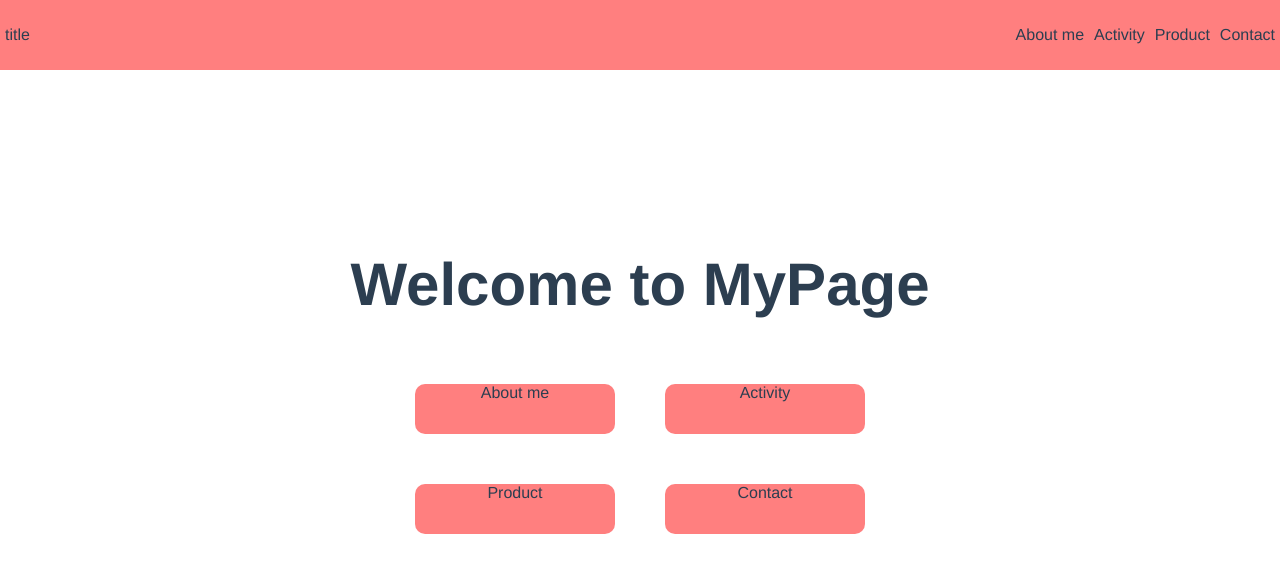
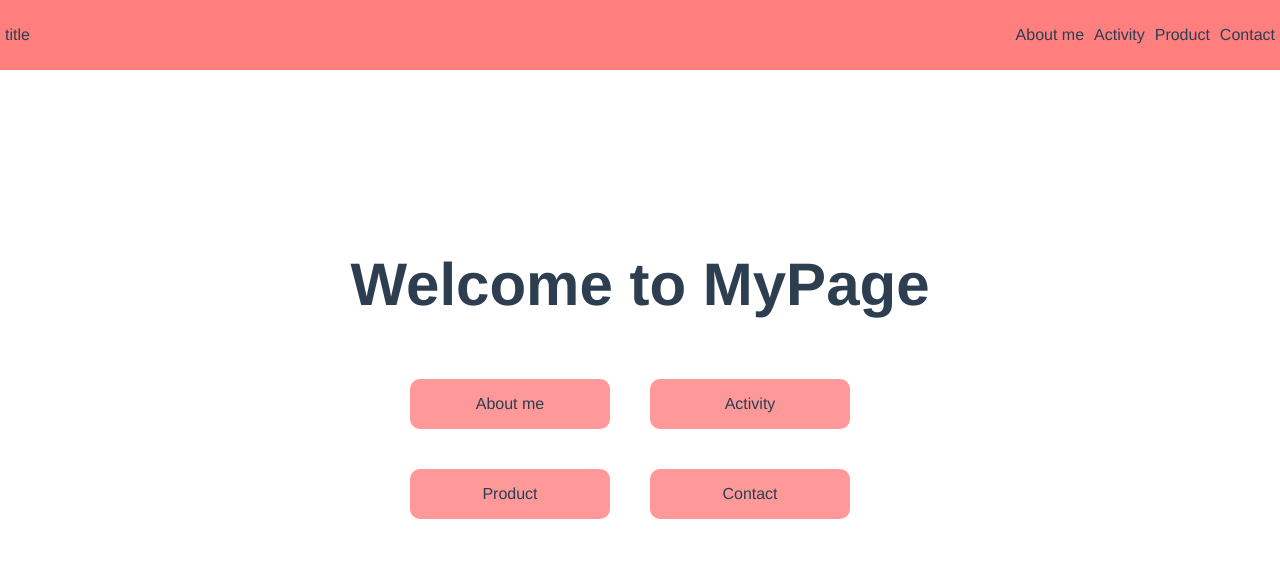
Before and after one commit to huma17ax/MyPages, a Vue app: page / in a window 1280 px wide. Shown: the top 572 px of the page. Built offline with nearby package versions, Linux system fonts and the light colour scheme.

Commit message:
improve toppage & add button

```diff
--- /dev/null
+++ b/src/components/Button.vue
@@ -0,0 +1,66 @@
+<template>
+    <div
+    class="button-item"
+    v-on:mouseover="mouseOver"
+    v-on:mouseout="mouseOut"
+    v-bind:style="styles">
+        <slot></slot>
+    </div>
+</template>
+
+<script>
+export default {
+  name: 'mybutton',
+  data: function () {
+    return {
+      baseColor: '#FF9999',
+      gradColor: '#FF4040'
+    }
+  },
+  methods: {
+    mouseOver: function () {
+    },
+    mouseOut: function () {
+    }
+  },
+  computed: {
+    styles () {
+      return {
+        '--base-color': this.baseColor,
+        '--grad-color': this.gradColor
+      }
+    }
+  }
+}
+</script>
+
+<style scoped>
+.button-item {
+    width: 200px;
+    height: 50px;
+    border-radius: 10px;
+    cursor: pointer;
+    line-height: 50px;
+
+    --base-color: white;
+    --grad-color: white;
+
+    background-color: var(--base-color);
+}
+
+.button-item:hover {
+    background: linear-gradient(to right,var(--base-color),var(--base-color) 30%, var(--grad-color) 50%, var(--base-color) 70%, var(--base-color));
+    background-size: 500% 100%;
+    animation-name: animation-hover;
+    animation-duration: 1s;
+    animation-timing-function: linear;
+    animation-iteration-count: infinite;
+    animation-play-state: running;
+}
+
+@keyframes animation-hover {
+    0% {background-position: 100% 0%}
+    100% {background-position: 0% 0%}
+}
+
+</style>
--- a/src/components/Main.vue
+++ b/src/components/Main.vue
@@ -2,21 +2,30 @@
     <div>
         <h1>Welcome to MyPage</h1>
         <div class="button-container">
-            <span class="button-item"
-            v-on:click="goPage('/AboutMe')">About me</span>
-            <span class="button-item"
-            v-on:click="goPage('/Activity')">Activity</span>
-            <span class="button-item"
-            v-on:click="goPage('/Product')">Product</span>
-            <span class="button-item"
-            v-on:click="goPage('/Contact')">Contact</span>
+            <myButton
+            class="button-item"
+            v-on:click.native="goPage('/AboutMe')">About me</myButton>
+            <myButton
+            class="button-item"
+            v-on:click.native="goPage('/Activity')">Activity</myButton>
+            <myButton
+            class="button-item"
+            v-on:click.native="goPage('/Product')">Product</myButton>
+            <myButton
+            class="button-item"
+            v-on:click.native="goPage('/Contact')">Contact</myButton>
         </div>
     </div>
 </template>
 
 <script>
+import myButton from '@/components/Button'
+
 export default {
   name: 'toppage',
+  components: {
+    myButton
+  },
   methods: {
     goPage: function (path) {
       if (this.$route.path !== path) this.$router.push(path)
@@ -39,11 +48,6 @@ h1 {
 }
 
 .button-item {
-    width: 200px;
-    height: 50px;
-    margin: 25px;
-    background: rgba(255, 0, 0, 0.5);
-    border-radius: 10px;
-    cursor: pointer;
+    margin: 20px;
 }
 </style>
```
